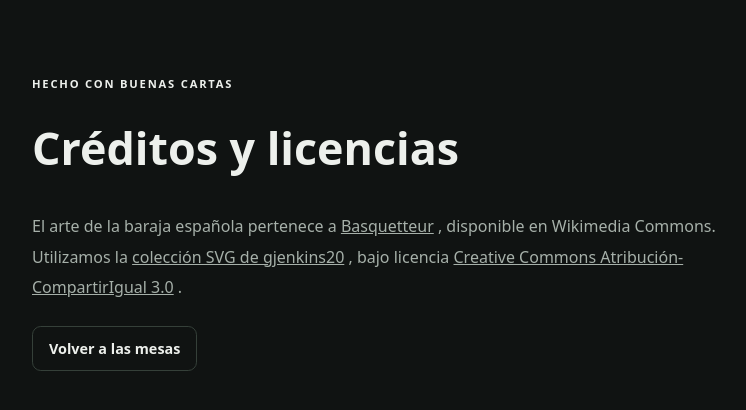
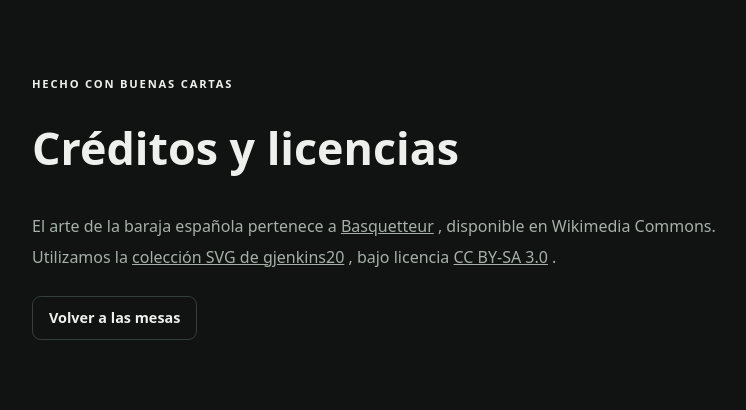
Before and after one commit to neiam00/retruco-webapp, a SvelteKit app: page /creditos in a window 1280 px wide. Shown: the top 410 px of the page, without its empty margins (228-974 px from the left). Built offline with nearby package versions, Linux system fonts and the light colour scheme.

Commit message:
Shorten card license label in credits

```diff
--- a/src/routes/creditos/+page.svelte
+++ b/src/routes/creditos/+page.svelte
@@ -18,9 +18,7 @@
       colección SVG de gjenkins20
     </a>
     , bajo licencia
-    <a href="https://creativecommons.org/licenses/by-sa/3.0/">
-      Creative Commons Atribución-CompartirIgual 3.0
-    </a>
+    <a href="https://creativecommons.org/licenses/by-sa/3.0/">CC BY-SA 3.0</a>
     .
   </p>
   <Button href="/" variant="outline">Volver a las mesas</Button>
```
